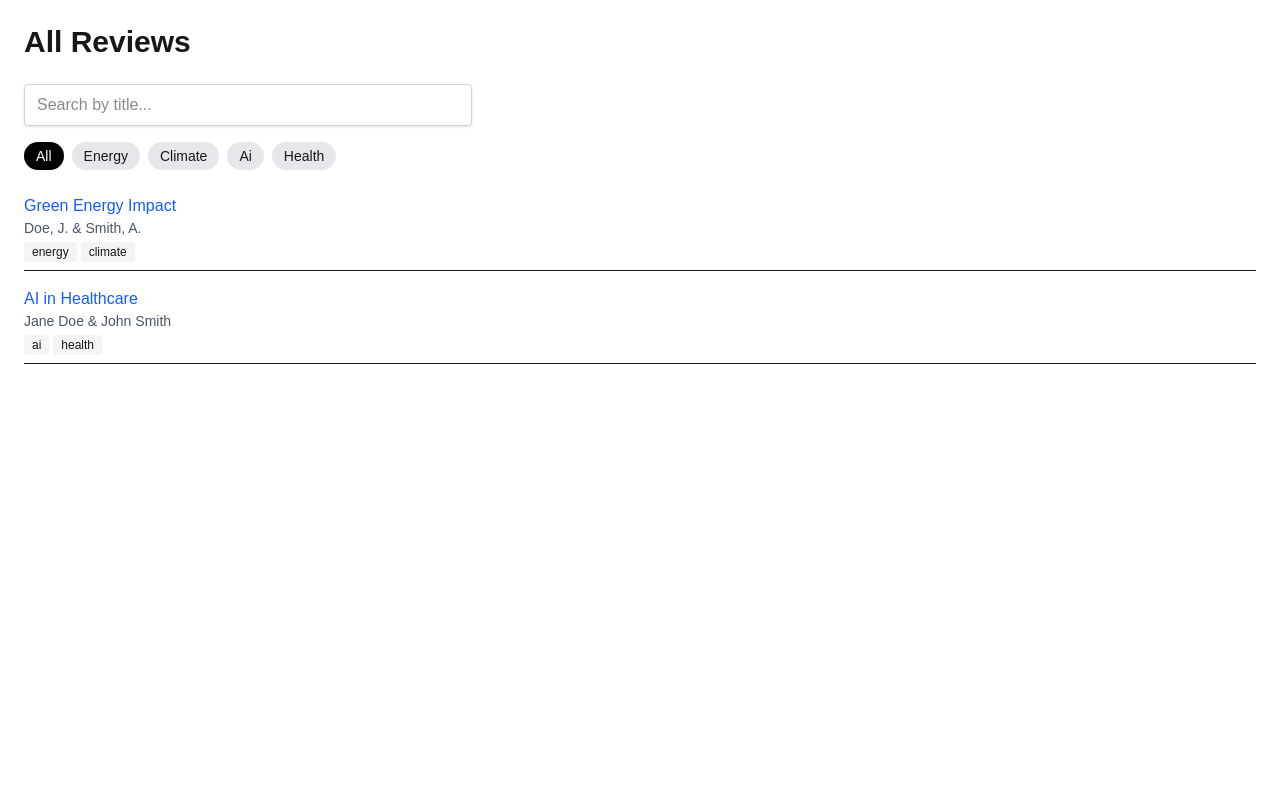
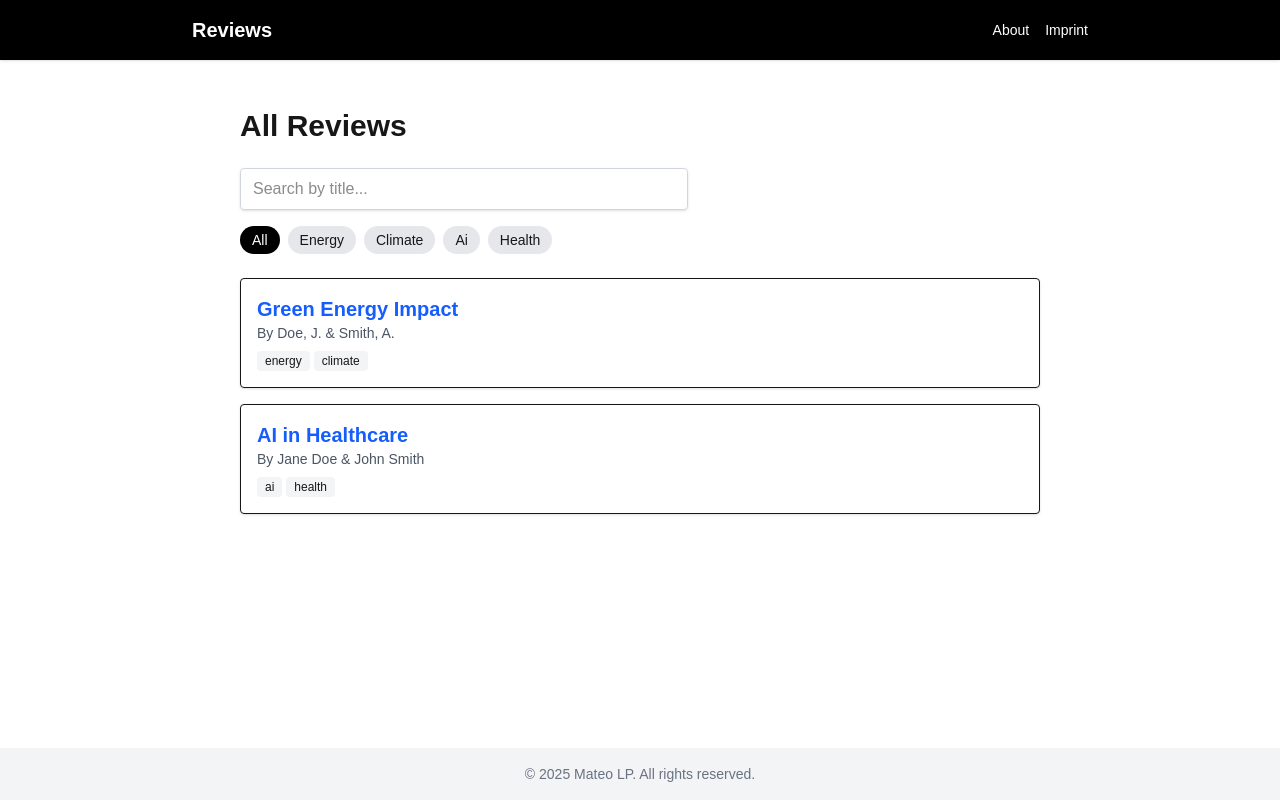
Before and after one commit to MateoLPozo2/reviews_service, a Next.js app: page / in a window 1280 px wide. Built offline with nearby package versions, Linux system fonts and the light colour scheme.

Commit message:
Stable layout and homepage structure finalized

```diff
--- /dev/null
+++ b/components/Layout.js
@@ -0,0 +1,29 @@
+// components/Layout.js
+import Link from 'next/link';
+
+export default function Layout({ children }) {
+  return (
+    <div className="min-h-screen flex flex-col">
+      {/* Header */}
+      <header className="bg-black text-white p-4 shadow">
+        <div className="max-w-4xl mx-auto flex justify-between items-center">
+          <Link href="/" className="font-bold text-xl">Reviews</Link>
+          <nav className="space-x-4 text-sm">
+            <Link href="/about" className="hover:underline">About</Link>
+            <Link href="/imprint" className="hover:underline">Imprint</Link>
+          </nav>
+        </div>
+      </header>
+
+      {/* Main content */}
+      <main className="flex-grow max-w-4xl mx-auto w-full p-6">
+        {children}
+      </main>
+
+      {/* Footer */}
+      <footer className="bg-gray-100 text-center py-4 text-sm text-gray-500">
+        &copy; {new Date().getFullYear()} Mateo LP. All rights reserved.
+      </footer>
+    </div>
+  );
+}
--- /dev/null
+++ b/components/ReviewCard.js
@@ -0,0 +1,20 @@
+// components/ReviewCard.js
+import Link from 'next/link';
+
+export default function ReviewCard({ review }) {
+  return (
+    <div className="p-4 border rounded shadow hover:shadow-md transition">
+      <Link href={`/mlp/reviews/${review.nid}/${review.slug}`} className="text-xl font-semibold text-blue-600 hover:underline">
+        {review.title}
+      </Link>
+      <p className="text-sm text-gray-600">By {review.authors}</p>
+      <div className="mt-2 flex flex-wrap gap-1">
+        {review.labels.map(label => (
+          <span key={label} className="text-xs px-2 py-0.5 bg-gray-100 rounded">
+            {label}
+          </span>
+        ))}
+      </div>
+    </div>
+  );
+}
--- a/data/reviews.js
+++ b/data/reviews.js
@@ -1,3 +1,4 @@
+// data/reviews.js
 const reviews = [
   {
     nid: 121,
--- a/pages/_app.js
+++ b/pages/_app.js
@@ -1,5 +1,11 @@
-import "@/styles/globals.css";
+// pages/_app.js
+import '@/styles/globals.css';
+import Layout from '@/components/Layout';
 
 export default function App({ Component, pageProps }) {
-  return <Component {...pageProps} />;
+  return (
+    <Layout>
+      <Component {...pageProps} />
+    </Layout>
+  );
 }
--- a/pages/index.js
+++ b/pages/index.js
@@ -1,11 +1,12 @@
+// pages/index.js
 import { useState } from "react";
-import Link from "next/link";
+import Fuse from "fuse.js";
 import reviews from "@/data/reviews";
-import Fuse from "fuse.js"; // 🔍 Fuse.js import
+import ReviewCard from "@/components/ReviewCard";
 
 export default function Home() {
+  const [searchQuery, setSearchQuery] = useState("");
   const [selectedTag, setSelectedTag] = useState(null);
-  const [searchQuery, setSearchQuery] = useState("");
 
   const fuse = new Fuse(reviews, {
     keys: ["title", "authors", "content"],
@@ -16,34 +17,24 @@ export default function Home() {
     ? fuse.search(searchQuery)
     : reviews.map((r) => ({ item: r }));
 
-  const filteredReviews = rawResults
+  const filtered = rawResults
     .map((r) => r.item)
     .filter((r) => (selectedTag ? r.labels.includes(selectedTag) : true));
 
-  function highlightMatch(text, query) {
-    if (!query) return text;
-    const regex = new RegExp(`(${query})`, "gi");
-    return text.replace(regex, "<mark>$1</mark>");
-  }
-
-  const uniqueTags = [
-    ...new Set(filteredReviews.flatMap((r) => r.labels)),
-  ];
+  const uniqueTags = [...new Set(reviews.flatMap((r) => r.labels))];
 
   return (
-    <div className="min-h-screen p-6">
+    <div className="p-6 max-w-4xl mx-auto">
       <h1 className="text-3xl font-bold mb-6">All Reviews</h1>
 
-      {/* Search bar */}
       <input
         type="text"
-        placeholder="Search by title..."
         value={searchQuery}
         onChange={(e) => setSearchQuery(e.target.value)}
+        placeholder="Search by title..."
         className="w-full max-w-md mb-4 px-3 py-2 border border-gray-300 rounded shadow-sm"
       />
 
-      {/* Tag filter */}
       <div className="mb-6 flex flex-wrap gap-2">
         <button
           onClick={() => setSelectedTag(null)}
@@ -70,39 +61,11 @@ export default function Home() {
         ))}
       </div>
 
-      {/* Review list */}
-      <ul className="space-y-4">
-        {filteredReviews.map((review) => (
-          <li key={review.nid} className="border-b pb-2">
-            <Link
-              href={`/mlp/reviews/${review.nid}/${review.slug}`}
-              className="text-blue-600 hover:underline"
-            >
-              <span
-                dangerouslySetInnerHTML={{
-                  __html: highlightMatch(review.title, searchQuery),
-                }}
-              />
-            </Link>
-            <p
-              className="text-sm text-gray-600"
-              dangerouslySetInnerHTML={{
-                __html: highlightMatch(review.authors, searchQuery),
-              }}
-            />
-            <div className="flex flex-wrap gap-1 mt-1">
-              {review.labels.map((label) => (
-                <span
-                  key={label}
-                  className="px-2 py-0.5 text-xs bg-gray-100 rounded"
-                >
-                  {label}
-                </span>
-              ))}
-            </div>
-          </li>
+      <div className="grid gap-4">
+        {filtered.map((review) => (
+          <ReviewCard key={review.nid} review={review} />
         ))}
-      </ul>
+      </div>
     </div>
   );
 }
```
